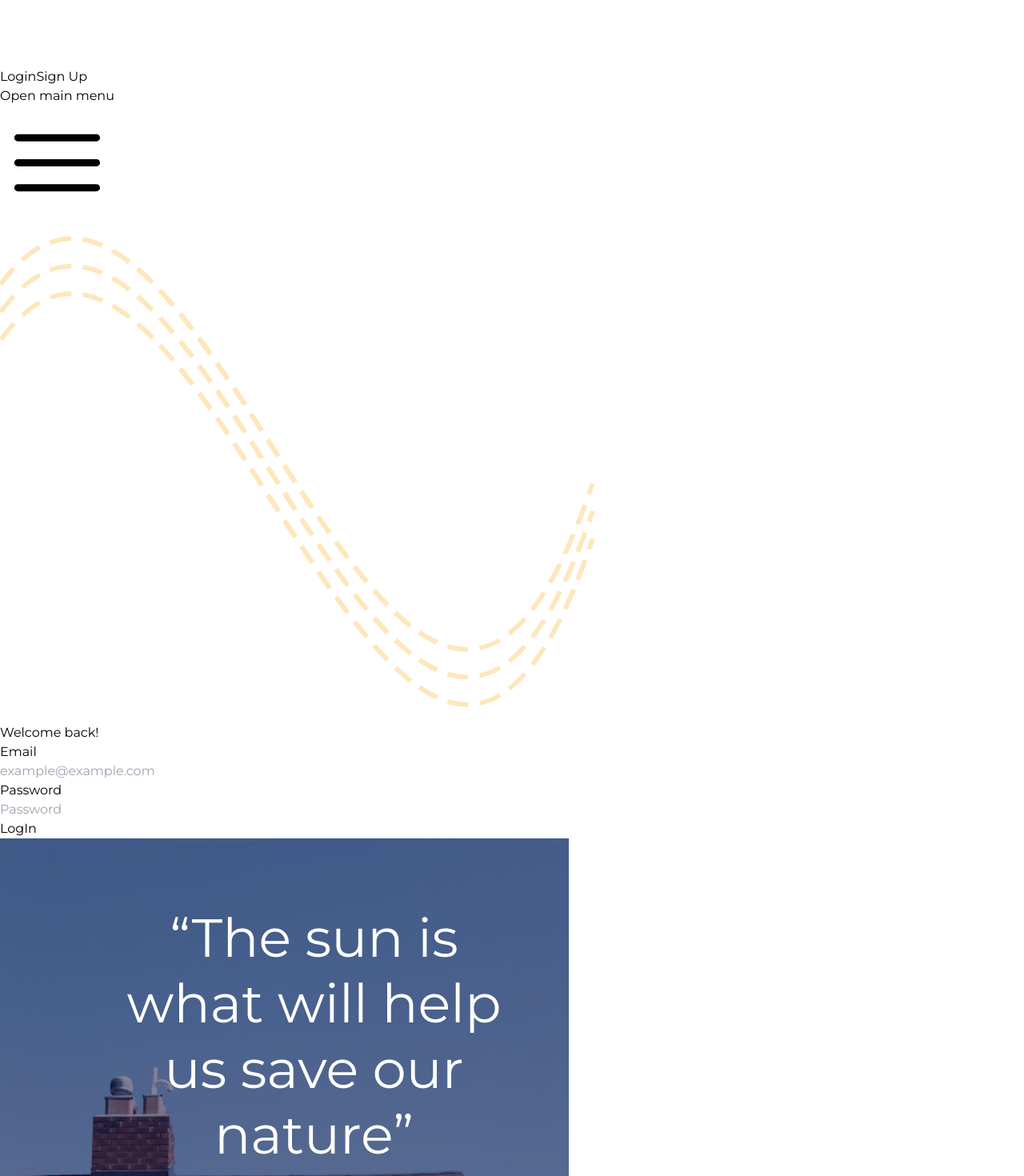
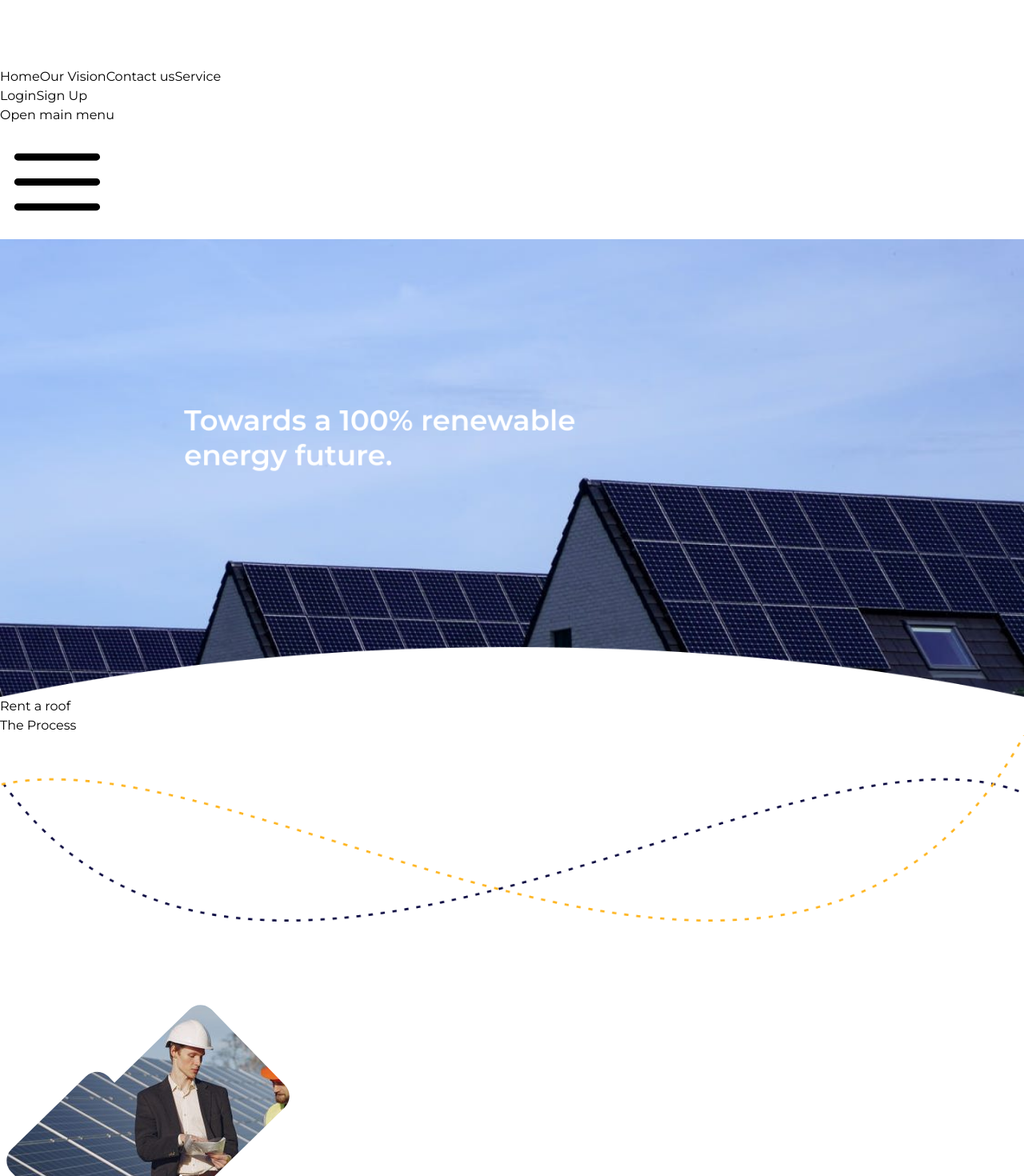
Before and after one commit to BudurO/Solar-Project, a React (Vite) app: page / in a window 1280 px wide. Shown: the top 1470 px of the page at 80% size. Built offline with nearby package versions, Linux system fonts and the light colour scheme.

Commit message:
last update

```diff
--- a/src/Components/Navbar.tsx
+++ b/src/Components/Navbar.tsx
@@ -20,7 +20,7 @@ function Navbar() {
       const getName= localStorage.getItem("Name")
       const LogOut=()=>{
         localStorage.setItem("isLogin","false")
-        nav("/")
+        nav("/login")
       }
     //   const LogOutAdmin = ()=>{
     //     localStorage.setItem("isLoginAdmin","false")
@@ -38,7 +38,7 @@ function Navbar() {
                 <div className="flex h-16 items-center justify-between">
                   <div className="flex items-center">
                     <div className="flex-shrink-0">
-                     <a href='/HomePage'> <img
+                     <a href='/'> <img
                         className="h-11"
                         src={ImgLogoNavbar}
                         alt="Solar"
@@ -63,7 +63,7 @@ function Navbar() {
                             <div className=' text-[#FEB221] font-medium underline underline-offset-2 ml-3'>
                                 <a href="/dashboard">{getName}</a>
                             </div>
-                            </div>:<a className='ml-4 bg-white px-3 py-2 rounded-md' href='/'>Login</a>}
+                            </div>:<a className='ml-4 bg-white px-3 py-2 rounded-md' href='/login'>Login</a>}
                             {isLogin=="true"?<a className='ml-4 bg-white px-3 py-2 rounded-md' onClick={LogOut}>Logout</a>:<a className='ml-10 bg-white px-3 py-2 rounded-md' href='/SingnUp'>Sign Up</a>}
                             {/* {isLoginAdmin=="true"?<div className='flex justify-between '>
                                 <div className='ml-3'>
@@ -143,7 +143,7 @@ function Navbar() {
                       <div className="text-base font-medium leading-none text-white">{user.name}</div>
                       <div className="text-sm font-medium leading-none text-gray-400">{user.email}</div>
                     </div> */}
-                      {isLogin=="true"?<a className='relative  flex-shrink-0 rounded-full  text-gray-400 hover:text-white focus:outline-none focus:ring-2 focus:ring-white' onClick={LogOut}>Logout</a>:<a className='relative flex-shrink-0 rounded-full  text-gray-400 hover:text-white focus:outline-none focus:ring-2 focus:ring-white' href='/'>Login</a>}
+                      {isLogin=="true"?<a className='relative  flex-shrink-0 rounded-full  text-gray-400 hover:text-white focus:outline-none focus:ring-2 focus:ring-white' onClick={LogOut}>Logout</a>:<a className='relative flex-shrink-0 rounded-full  text-gray-400 hover:text-white focus:outline-none focus:ring-2 focus:ring-white' href='/login'>Login</a>}
 
 
                   </div>
--- a/src/Components/NavbarHome.tsx
+++ b/src/Components/NavbarHome.tsx
@@ -10,7 +10,7 @@ function NavbarHome() {
     //       'https://images.unsplash.com/photo-1472099645785-5658abf4ff4e?ixlib=rb-1.2.1&ixid=eyJhcHBfaWQiOjEyMDd9&auto=format&fit=facearea&facepad=2&w=256&h=256&q=80',
     //   }
       const navigation = [
-        { name: 'Home', href: '/HomePage', current: true },
+        { name: 'Home', href: '/', current: true },
         { name: 'Our Vision', href: '#OurVision', current: false },
         { name: 'Contact us', href: '#contactUs', current: false },
         { name: 'Service', href: '#Service', current: false },
@@ -33,7 +33,7 @@ function NavbarHome() {
       const getName= localStorage.getItem("Name")
       const LogOut=()=>{
         localStorage.setItem("isLogin","false")
-        nav("/")
+        nav("/login")
       }
       // const LogOutAdmin = ()=>{
       //   localStorage.setItem("isLoginAdmin","false")
@@ -49,7 +49,7 @@ function NavbarHome() {
                 <div className="flex h-16 items-center justify-between">
                   <div className="flex items-center">
                     <div className="flex-shrink-0">
-                     <a href='/HomePage'> <img
+                     <a href='/'> <img
                         className="h-11"
                         src={ImgLogoNavbar}
                         alt="Solar"
@@ -93,7 +93,7 @@ function NavbarHome() {
                             <div className=' text-[#FEB221] font-medium underline underline-offset-2 ml-3'>
                               <a href="/dashboard">{getName}</a>
                             </div>
-                            </div>:<a className='ml-4 bg-white px-3 py-2 rounded-md text-sm lg:text-lg xl:text-lg md:text-sm' href='/'>Login</a>}
+                            </div>:<a className='ml-4 bg-white px-3 py-2 rounded-md text-sm lg:text-lg xl:text-lg md:text-sm' href='/login'>Login</a>}
                             {isLogin=="true"?<a className='ml-6 bg-white px-3 py-2 rounded-md text-sm lg:text-lg xl:text-lg md:text-sm' onClick={LogOut}>Logout</a>:<a className='ml-10 bg-white px-3 py-2 rounded-md' href='/SingnUp'>Sign Up</a>}
                             {/* {isLoginAdmin=="true"?<div className='flex justify-between '>
                                 <div className='ml-3'>
@@ -162,7 +162,7 @@ function NavbarHome() {
                 <div className="border-t border-gray-700 pb-3 pt-4">
                   <div className="flex items-center px-5">
 
-                  {isLogin=="true"?<a className='relative  flex-shrink-0 rounded-full  text-gray-400 hover:text-white focus:outline-none focus:ring-2 focus:ring-white' onClick={LogOut}>Logout</a>:<a className='relative flex-shrink-0 rounded-full  text-gray-400 hover:text-white focus:outline-none focus:ring-2 focus:ring-white' href='/'>Login</a>}
+                  {isLogin=="true"?<a className='relative  flex-shrink-0 rounded-full  text-gray-400 hover:text-white focus:outline-none focus:ring-2 focus:ring-white' onClick={LogOut}>Logout</a>:<a className='relative flex-shrink-0 rounded-full  text-gray-400 hover:text-white focus:outline-none focus:ring-2 focus:ring-white' href='/login'>Login</a>}
 
                     {/* <div>
                       <a className='relative ml-auto flex-shrink-0 rounded-full  text-gray-400 hover:text-white focus:outline-none focus:ring-2 focus:ring-white' href='/'>Login</a>
--- a/src/Components/Router.tsx
+++ b/src/Components/Router.tsx
@@ -12,9 +12,9 @@ function Router() {
 
   <Routes>
     {/* <Route path="/" element={ "" }/> */}
-    <Route path='/HomePage' element={<HomePage/>}/>
+    <Route path='/' element={<HomePage/>}/>
     <Route path="/SingnUp" element={ <SingnUp/> }/>
-    <Route path='/' element={<LogIn/>}/>
+    <Route path='/login' element={<LogIn/>}/>
     <Route path='/rent' element={<RentingForm/>}/>
     <Route path='/RequestListAdmin' element={<RequestListAdmin/>}/>
     <Route path='/dashboard' element={<Dashboard/>}/>
--- a/src/Pages/Dashboard.tsx
+++ b/src/Pages/Dashboard.tsx
@@ -8,7 +8,7 @@ function Dashboard() {
     const isLogin = localStorage.getItem("isLogin")
     // isLogin=="true"?:nav("/")
     if(isLogin!="true"){
-        location.href="/"
+        location.href="/login"
     }
     localStorage.setItem("Page","dashboard")
 
--- a/src/Pages/PersonalInfo.tsx
+++ b/src/Pages/PersonalInfo.tsx
@@ -1,5 +1,6 @@
 import UserSide from '../Components/UserSide'
 import User from '../Components/User'
+import Navbar from '../Components/Navbar'
 function PersonalInfo() {
 
 
@@ -10,10 +11,11 @@ function PersonalInfo() {
         localStorage.setItem("Page","userInfo")
     const isLogin = localStorage.getItem("isLogin")
     if(isLogin!="true"){
-        location.href="/"
+        location.href="/login"
     }
     return (
         <>
+        <Navbar/>
         <div className="flex flex-col h-screen bg-gray-100">
                 <div className="bg-white w-full h-1"></div>
                 <div className="flex-1 flex flex-wrap">
--- a/src/Pages/RentingForm.tsx
+++ b/src/Pages/RentingForm.tsx
@@ -6,6 +6,7 @@ import { ToastContainer, toast } from 'react-toastify';
 import 'react-toastify/dist/ReactToastify.css';
 import axios from 'axios'
 import { useNavigate } from 'react-router-dom'
+import Navbar from '../Components/Navbar';
 
 type Rent = {
     Area: string,
@@ -118,10 +119,11 @@ function RentingForm() {
     }
     const isLogin = localStorage.getItem("isLogin")
     if(isLogin!="true"){
-        location.href="/"
+        location.href="/login"
     }
     return (
         <>
+        <Navbar/>
         <div className="h-screen flex lg:flex-row md:flex-row flex-col md:justify-center self-center ">
             <div className="flex md:w-1/2 justify-center  items-center bg-white lg:w-full  lg:ml-10 lg:flex-row sm:flex-col">
                 <img className='absolute' src={Imglinegold} alt="" />
--- a/src/Pages/RequestListAdmin.tsx
+++ b/src/Pages/RequestListAdmin.tsx
@@ -44,7 +44,7 @@ function RequestListAdmin() {
   const isLogin = localStorage.getItem("isLogin")
 
   if(isLogin!="true"){
-    location.href="/"
+    location.href="/login"
 }
   return (
     <>
--- a/src/Pages/SignUp.tsx
+++ b/src/Pages/SignUp.tsx
@@ -76,7 +76,7 @@ axios.post("https://64f37a17edfa0459f6c69e5b.mockapi.io/users",{
 })
 .then((res) => {
   console.log(res);
-  return navigate('/')
+  return navigate('/login')
 })
 .catch((err) =>{
   console.log(err);
```
Also changed, not shown: src/Pages/LogIn.tsx (+6 -6 lines), 1 other file (tests, documents, lock files or other folders).
